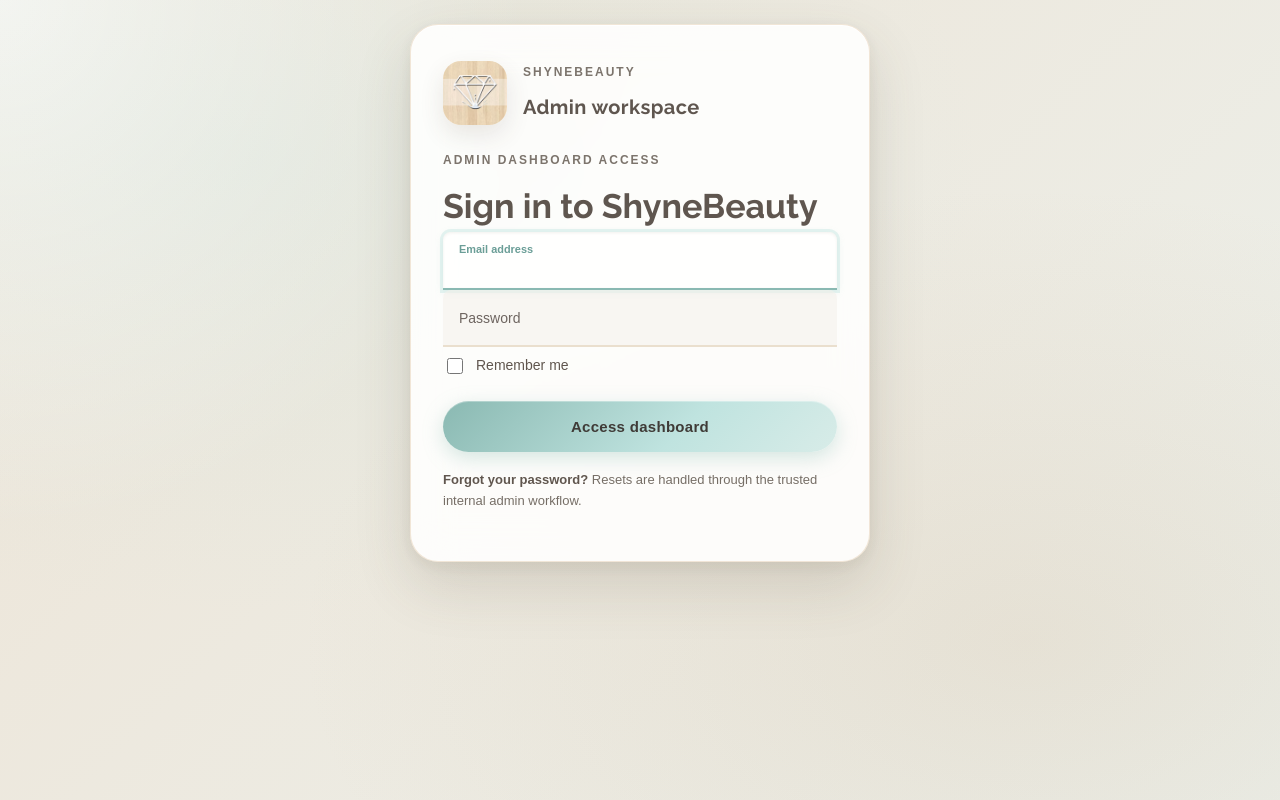
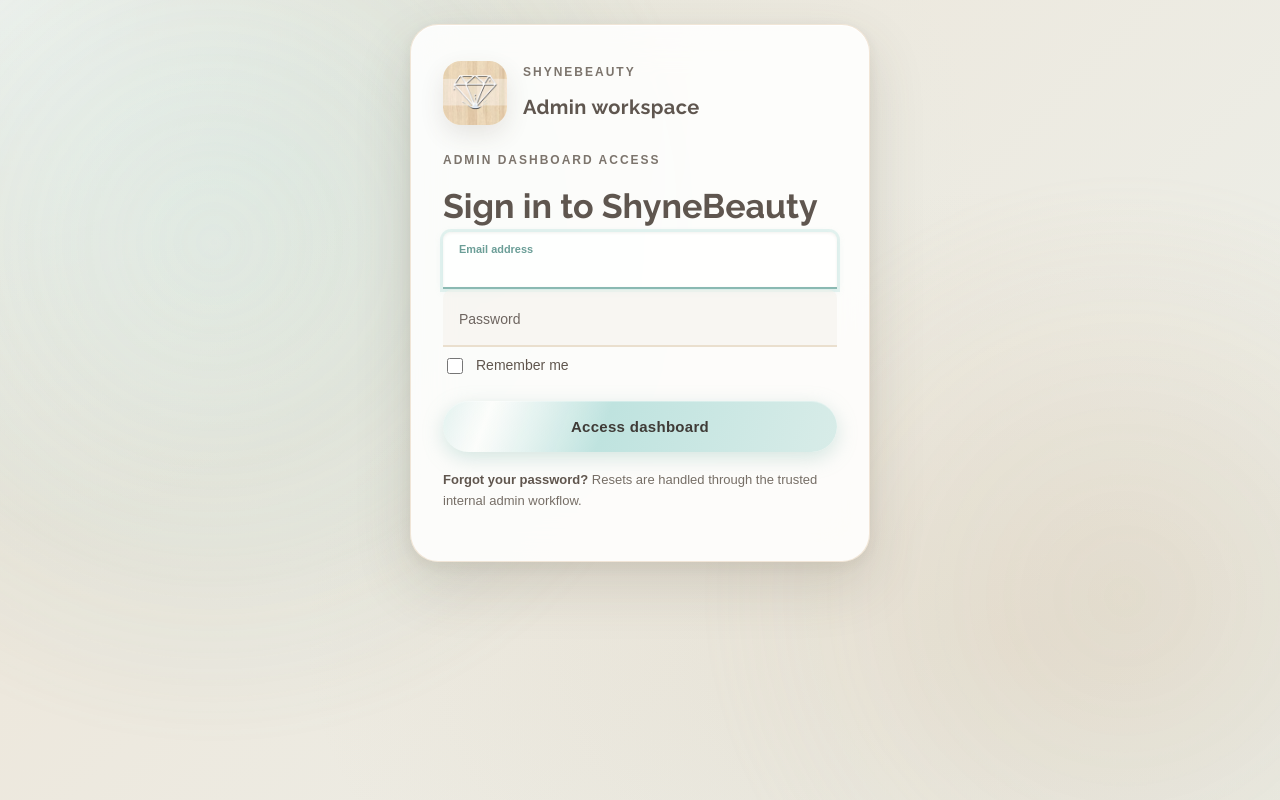
Before and after one commit to bianca-amoako/ShyneBeauty, a Flask app: page /login in a window 1280 px wide. Run offline with Flask 3, Linux system fonts and the light colour scheme; some libraries are stand-ins or nearby versions; some web fonts are replaced.

Commit message:
login page animations

```diff
--- /dev/null
+++ b/static/css/login-animations.css
@@ -0,0 +1,358 @@
+/* Login page animations — scoped to .sb-login-body / .sb-login-panel only */
+
+:root {
+  --sba-orb-cool: 22s;
+  --sba-orb-warm: 28s;
+
+  --sba-d-panel:   0.00s;
+  --sba-d-icon:    0.05s;
+  --sba-d-brand:   0.13s;
+  --sba-d-eyebrow: 0.20s;
+  --sba-d-heading: 0.28s;
+  --sba-d-flash:   0.35s;
+  --sba-d-field1:  0.40s;
+  --sba-d-field2:  0.50s;
+  --sba-d-meta:    0.60s;
+  --sba-d-submit:  0.70s;
+  --sba-d-helper:  0.82s;
+  --sba-d-shimmer: 1.80s;
+
+  --sba-ease-luxury: cubic-bezier(0.22, 1, 0.36, 1);
+  --sba-ease-spring: cubic-bezier(0.34, 1.56, 0.64, 1);
+  --sba-ease-snap:   cubic-bezier(0.36, 0.07, 0.19, 0.97);
+}
+
+@keyframes sba-orb-cool {
+  0%   { transform: translate(0%, 0%)    scale(1.00); opacity: 0.55; }
+  50%  { transform: translate(2%, -1.5%) scale(1.04); opacity: 0.65; }
+  100% { transform: translate(-1%, 1%)   scale(0.98); opacity: 0.55; }
+}
+@keyframes sba-orb-warm {
+  0%   { transform: translate(0%, 0%)    scale(1.00); opacity: 0.45; }
+  50%  { transform: translate(-2.5%, 1%) scale(1.06); opacity: 0.55; }
+  100% { transform: translate(1%, -2%)   scale(1.02); opacity: 0.45; }
+}
+
+@keyframes sba-panel-arrive {
+  0% {
+    opacity: 0;
+    transform: translateY(24px) scale(0.96);
+    backdrop-filter: blur(0px) saturate(1);
+  }
+  100% {
+    opacity: 1;
+    transform: translateY(0) scale(1);
+    backdrop-filter: blur(20px) saturate(1.6);
+  }
+}
+
+@keyframes sba-reveal-up {
+  0% {
+    opacity: 0;
+    transform: translateY(18px) scale(0.98);
+    filter: blur(4px);
+  }
+  60% { filter: blur(0px); }
+  100% {
+    opacity: 1;
+    transform: translateY(0) scale(1);
+    filter: blur(0px);
+  }
+}
+
+@keyframes sba-reveal-icon {
+  0%   { opacity: 0; transform: scale(0.72) rotate(-6deg); filter: blur(6px); }
+  70%  { filter: blur(0px); }
+  100% { opacity: 1; transform: scale(1) rotate(0deg); filter: blur(0px); }
+}
+
+@keyframes sba-reveal-fade {
+  from { opacity: 0; }
+  to   { opacity: 1; }
+}
+
+@keyframes sba-message-enter {
+  from { opacity: 0; transform: translateY(-8px) scale(0.98); }
+  to   { opacity: 1; transform: translateY(0) scale(1); }
+}
+
+@keyframes sba-icon-shimmer {
+  0%   { transform: translateX(-160%) rotate(0deg); opacity: 0; }
+  20%  { opacity: 0.65; }
+  100% { transform: translateX(220%) rotate(0deg); opacity: 0; }
+}
+
+@keyframes sba-pulse-ring {
+  0%   { opacity: 0.7; transform: scale(1); }
+  100% { opacity: 0;   transform: scale(1.20); }
+}
+
+@keyframes sba-spin {
+  to { transform: rotate(360deg); }
+}
+
+@keyframes sba-shake {
+  0%   { transform: translateX(0);   }
+  15%  { transform: translateX(-7px);}
+  35%  { transform: translateX(6px); }
+  55%  { transform: translateX(-5px);}
+  70%  { transform: translateX(4px); }
+  82%  { transform: translateX(-2px);}
+  92%  { transform: translateX(1px); }
+  100% { transform: translateX(0);   }
+}
+
+/* Background orbs */
+
+.sb-login-body {
+  position: relative;
+  overflow: hidden;
+}
+
+.sb-login-body::before {
+  content: '';
+  position: fixed;
+  top: -10%;
+  left: -10%;
+  width: 65vmax;
+  height: 65vmax;
+  background: radial-gradient(
+    ellipse at 40% 40%,
+    rgba(191, 227, 223, 0.30) 0%,
+    rgba(138, 185, 178, 0.13) 45%,
+    transparent 70%
+  );
+  pointer-events: none;
+  will-change: transform;
+  animation: sba-orb-cool var(--sba-orb-cool) ease-in-out infinite alternate;
+  z-index: 0;
+}
+
+.sb-login-body::after {
+  content: '';
+  position: fixed;
+  bottom: -10%;
+  right: -10%;
+  width: 55vmax;
+  height: 55vmax;
+  background: radial-gradient(
+    ellipse at 60% 60%,
+    rgba(200, 168, 130, 0.24) 0%,
+    rgba(232, 213, 187, 0.11) 45%,
+    transparent 70%
+  );
+  pointer-events: none;
+  will-change: transform;
+  animation: sba-orb-warm var(--sba-orb-warm) ease-in-out infinite alternate-reverse;
+  z-index: 0;
+}
+
+.sb-login-shell {
+  position: relative;
+  z-index: 1;
+}
+
+/* Panel entrance */
+
+.sb-login-panel {
+  animation:
+    sba-panel-arrive 0.60s var(--sba-ease-luxury) var(--sba-d-panel) both;
+}
+
+/* Staggered element reveals */
+
+.sb-brand-icon {
+  animation:
+    sba-reveal-icon 0.50s var(--sba-ease-spring) var(--sba-d-icon) both;
+  position: relative;
+  overflow: hidden;
+}
+
+.sb-brand-mark > div {
+  animation: sba-reveal-up 0.50s var(--sba-ease-luxury) var(--sba-d-brand) both;
+}
+
+.sb-eyebrow {
+  animation: sba-reveal-fade 0.40s ease var(--sba-d-eyebrow) both;
+}
+
+.sb-login-panel h1 {
+  animation: sba-reveal-up 0.55s var(--sba-ease-luxury) var(--sba-d-heading) both;
+}
+
+.sb-message-stack {
+  animation: sba-message-enter 0.35s var(--sba-ease-luxury) var(--sba-d-flash) both;
+}
+
+/* MFA has one field; login has two — last-of-type picks up field2 timing */
+.sb-login-panel .sb-field-float {
+  animation: sba-reveal-up 0.45s var(--sba-ease-luxury) var(--sba-d-field1) both;
+}
+.sb-login-panel form .sb-field-float:last-of-type {
+  animation: sba-reveal-up 0.45s var(--sba-ease-luxury) var(--sba-d-field2) both;
+}
+
+.sb-form-meta {
+  animation: sba-reveal-up 0.40s var(--sba-ease-luxury) var(--sba-d-meta) both;
+}
+
+.sb-submit {
+  animation: sba-reveal-up 0.50s var(--sba-ease-luxury) var(--sba-d-submit) both;
+}
+
+.sb-helper {
+  animation: sba-reveal-fade 0.40s ease var(--sba-d-helper) both;
+}
+
+/* Icon shimmer */
+
+.sb-brand-icon::after {
+  content: '';
+  position: absolute;
+  inset: 0;
+  background: linear-gradient(
+    105deg,
+    transparent 30%,
+    rgba(255, 255, 255, 0.60) 50%,
+    transparent 70%
+  );
+  transform: translateX(-160%);
+  will-change: transform;
+  animation: sba-icon-shimmer 0.80s ease var(--sba-d-shimmer) 1 both;
+  pointer-events: none;
+  border-radius: inherit;
+}
+
+/* Submit button */
+
+.sb-submit {
+  background: linear-gradient(
+    110deg,
+    var(--sb-accent-deep)  0%,
+    var(--sb-accent)       40%,
+    rgba(255,255,255,0.18) 55%,
+    var(--sb-accent)       70%,
+    var(--sb-accent-soft)  100%
+  );
+  background-size: 200% 100%;
+  background-position: 100% 0;
+  transition:
+    transform     var(--sb-transition-base),
+    box-shadow    var(--sb-transition-base),
+    filter        var(--sb-transition-base),
+    background-position 0.45s ease;
+}
+
+.sb-submit:hover:not(:disabled) {
+  transform: translateY(-3px) scale(1.01);
+  box-shadow:
+    0 12px 32px rgba(138, 185, 178, 0.50),
+    0 4px  12px rgba(138, 185, 178, 0.25),
+    inset 0 1px 0 rgba(255,255,255,0.40);
+  filter: brightness(1.05) saturate(1.1);
+  background-position: 0% 0;
+}
+
+.sb-submit:active:not(:disabled) {
+  transform: translateY(0) scale(0.99);
+  transition-duration: 0.08s;
+}
+
+/* Input focus lift */
+
+.sb-login-panel .sb-field-float:focus-within {
+  transform: translateY(-1px);
+  transition: transform var(--sb-transition-base);
+}
+
+/* Error shake */
+
+.sb-field--error .sb-input {
+  border-bottom-color: #c97b6a !important;
+  background: rgba(243, 215, 200, 0.35) !important;
+  animation: sba-shake 0.50s var(--sba-ease-snap) both;
+}
+.sb-field--error label {
+  color: #b5604e;
+  transition: color var(--sb-transition-fast);
+}
+
+/* Loading state */
+
+.sb-login-panel--submitting .sb-submit {
+  pointer-events: none;
+  opacity: 0.82;
+  cursor: wait;
+  color: transparent;
+  position: relative;
+}
+
+.sb-login-panel--submitting .sb-submit::after {
+  content: '';
+  position: absolute;
+  inset: 0;
+  border-radius: 999px;
+  border: 2px solid transparent;
+  border-top-color:  rgba(255, 255, 255, 0.85);
+  border-right-color: rgba(255, 255, 255, 0.35);
+  animation: sba-spin 0.70s linear infinite;
+}
+
+.sb-login-panel--submitting .sb-submit::before {
+  content: '';
+  position: absolute;
+  inset: -3px;
+  border-radius: 999px;
+  border: 2px solid var(--sb-accent);
+  animation: sba-pulse-ring 1s ease-out infinite;
+}
+
+.sb-login-panel--submitting .sb-input,
+.sb-login-panel--submitting .sb-checkbox-wrap {
+  pointer-events: none;
+  opacity: 0.72;
+  transition: opacity 0.20s ease;
+}
+
+/* prefers-reduced-motion */
+
+@media (prefers-reduced-motion: reduce) {
+  .sb-login-body::before,
+  .sb-login-body::after {
+    display: none;
+  }
+
+  .sb-login-panel,
+  .sb-brand-icon,
+  .sb-brand-icon::after,
+  .sb-brand-mark > div,
+  .sb-eyebrow,
+  .sb-login-panel h1,
+  .sb-message-stack,
+  .sb-login-panel form .sb-field-float,
+  .sb-login-panel .sb-field-float,
+  .sb-form-meta,
+  .sb-submit,
+  .sb-helper {
+    animation: none !important;
+    opacity: 1 !important;
+    transform: none !important;
+    filter: none !important;
+  }
+
+  .sb-submit {
+    background-position: 100% 0 !important;
+    transition: none;
+  }
+
+  .sb-input:focus {
+    box-shadow: var(--sb-shadow-glow-accent), var(--sb-shadow-inset) !important;
+    border-bottom-color: var(--sb-accent-deep) !important;
+  }
+
+  .sb-field--error .sb-input {
+    animation: none !important;
+    border-bottom-color: #c97b6a !important;
+    background: rgba(243, 215, 200, 0.35) !important;
+  }
+}
--- a/templates/login.html
+++ b/templates/login.html
@@ -7,6 +7,7 @@
   <link rel="icon" type="image/png" href="{{ url_for('static', filename='shyneIcon.png') }}">
   <link rel="stylesheet" href="{{ url_for('static', filename='css/fonts.css') }}">
   <link rel="stylesheet" href="{{ url_for('static', filename='css/shyne.css') }}">
+  <link rel="stylesheet" href="{{ url_for('static', filename='css/login-animations.css') }}">
 </head>
 
 <body class="sb-login-body">
@@ -97,5 +98,48 @@
       </p>
     </section>
   </main>
+  <script>
+    (function () {
+      'use strict';
+
+      var panel     = document.querySelector('.sb-login-panel');
+      var form      = document.querySelector('form');
+      var submitBtn = document.querySelector('.sb-submit');
+      var fields    = document.querySelectorAll('.sb-field-float');
+      var errorMsg  = document.querySelector('.sb-message-error');
+
+      // wait for entrance animations before shaking error fields
+      if (errorMsg && fields.length) {
+        setTimeout(function () {
+          fields.forEach(function (f) { f.classList.add('sb-field--error'); });
+          setTimeout(function () {
+            fields.forEach(function (f) { f.classList.remove('sb-field--error'); });
+          }, 700);
+        }, 500);
+      }
+
+      if (form && panel && submitBtn) {
+        form.addEventListener('submit', function () {
+          if (panel.classList.contains('sb-login-panel--submitting')) return;
+          panel.classList.add('sb-login-panel--submitting');
+          submitBtn.setAttribute('aria-label', 'Signing in\u2026');
+          // restore UI if navigation never fires
+          var safetyTimer = setTimeout(function () {
+            panel.classList.remove('sb-login-panel--submitting');
+            submitBtn.removeAttribute('aria-label');
+          }, 8000);
+          window.addEventListener('pagehide', function () { clearTimeout(safetyTimer); });
+        });
+      }
+
+      fields.forEach(function (field) {
+        var input = field.querySelector('.sb-input');
+        if (!input) return;
+        input.addEventListener('input', function () {
+          field.classList.remove('sb-field--error');
+        });
+      });
+    }());
+  </script>
 </body>
 </html>
--- a/templates/mfa_challenge.html
+++ b/templates/mfa_challenge.html
@@ -7,6 +7,7 @@
   <link rel="icon" type="image/png" href="{{ url_for('static', filename='shyneIcon.png') }}">
   <link rel="stylesheet" href="{{ url_for('static', filename='css/fonts.css') }}">
   <link rel="stylesheet" href="{{ url_for('static', filename='css/shyne.css') }}">
+  <link rel="stylesheet" href="{{ url_for('static', filename='css/login-animations.css') }}">
 </head>
 <body class="sb-login-body">
   {% from "_form_helpers.html" import csrf_input %}
```
